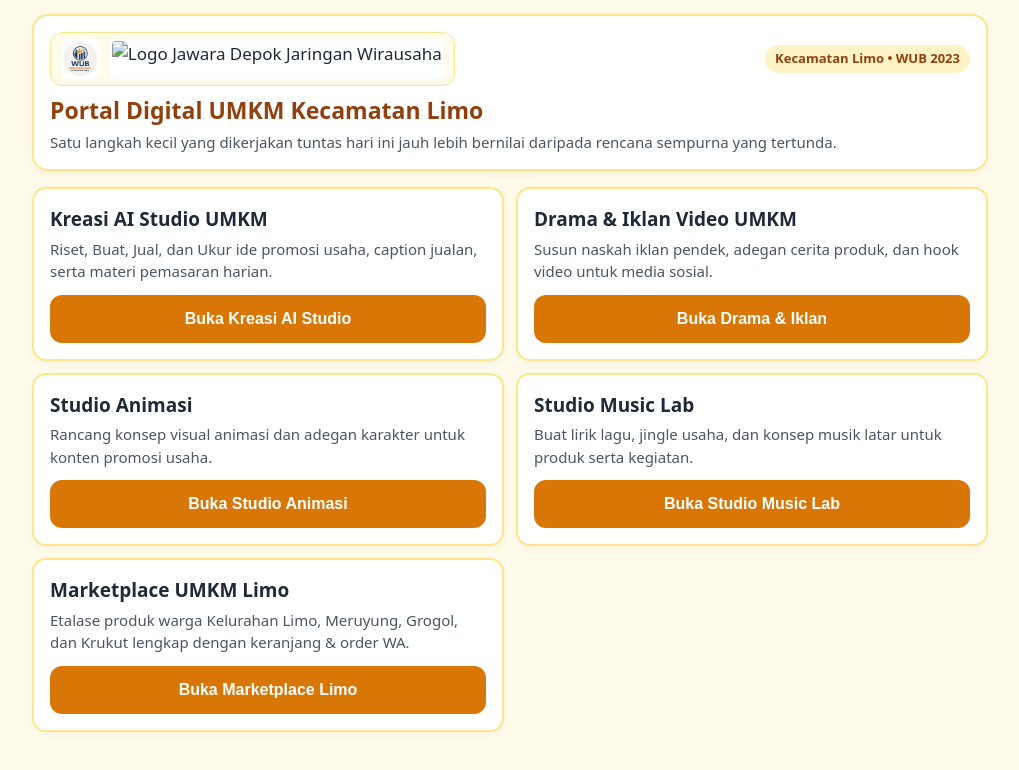
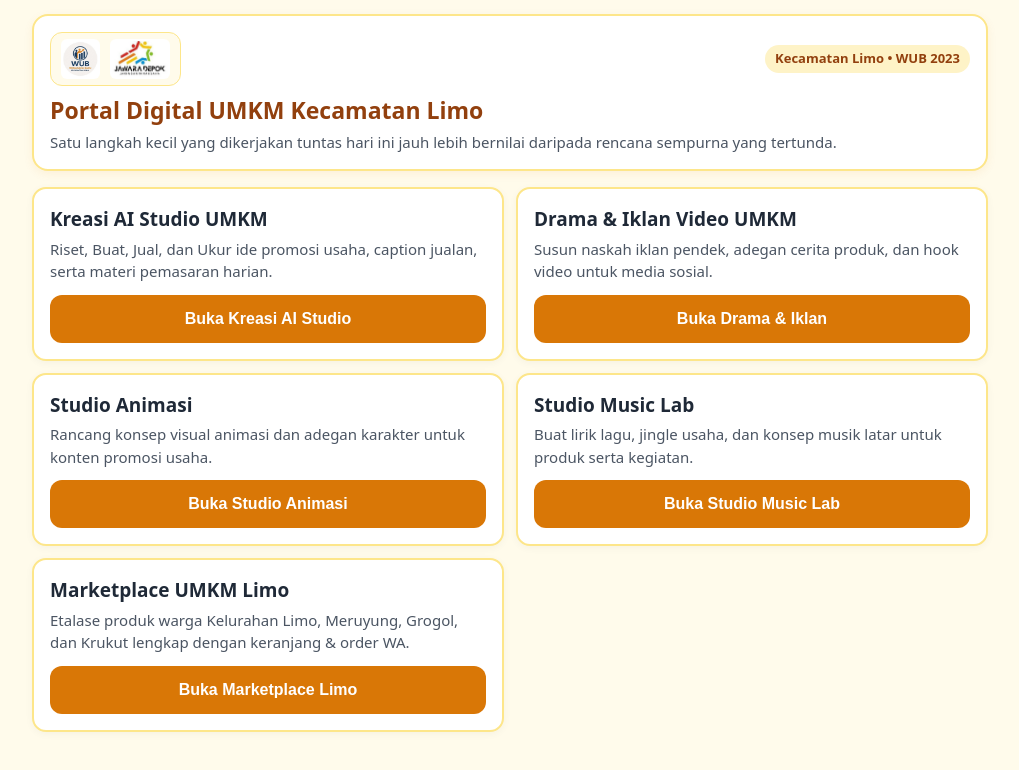
Before and after one commit to melekdigital21-ship-it/kreasi-ai-studio-umkm, a website: page public/index.html in a window 1280 px wide. Shown: the whole page, without its empty margins (130-1149 px from the left). Drawn offline with Linux system fonts and the light colour scheme.

Commit message:
Rapikan logo header di HP dan cegah ikon rusak

```diff
--- a/public/index.html
+++ b/public/index.html
@@ -227,7 +227,7 @@
       <div class="logo-row">
         <div class="logo-pair" aria-label="Logo WUB Kecamatan Limo dan Logo Jawara Depok">
   <img src="/logo-wub.jpeg" alt="Logo WUB Wirausaha Baru Kecamatan Limo">
-  <img src="/logo-jawara.jpg" alt="Logo Jawara Depok Jaringan Wirausaha">
+  <img src="/logo-jawara.jpeg" alt="Logo Jawara Depok Jaringan Wirausaha">
 </div>
         <div class="portal-badge">Kecamatan Limo • WUB 2023</div>
       </div>
```
